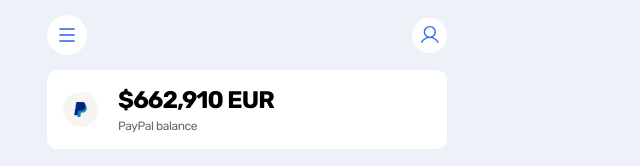
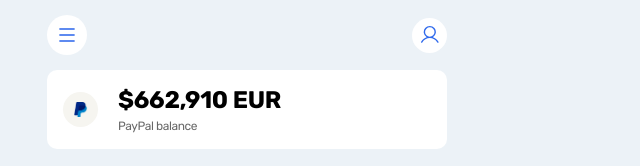
Before and after one commit to Vahaam/ppal.github.io, a website: page index.html in a window 1280 px wide. Shown: the top 166 px of the page, 393-1033 px from the left. Drawn offline with Linux system fonts and the light colour scheme.

Commit message:
Update index.html

```diff
--- a/index.html
+++ b/index.html
@@ -205,7 +205,7 @@
             font-size: 1.5rem;
             font-family: "Rubik", serif;
             font-weight: 700;
-            letter-spacing: -0.9px;
+            letter-spacing: -0.3px;
             margin-bottom: 5px;
         }
         .balance-container {
```
